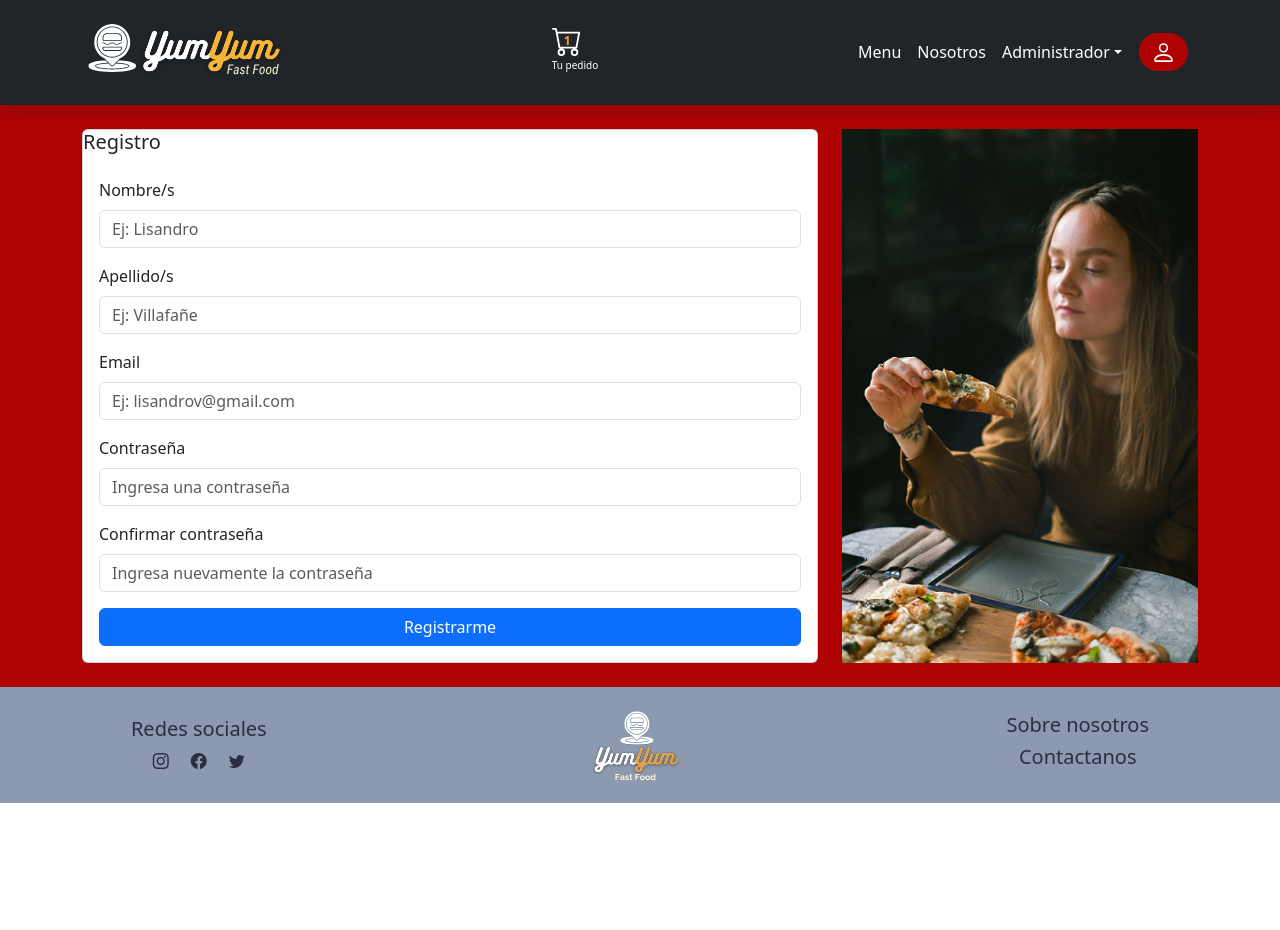
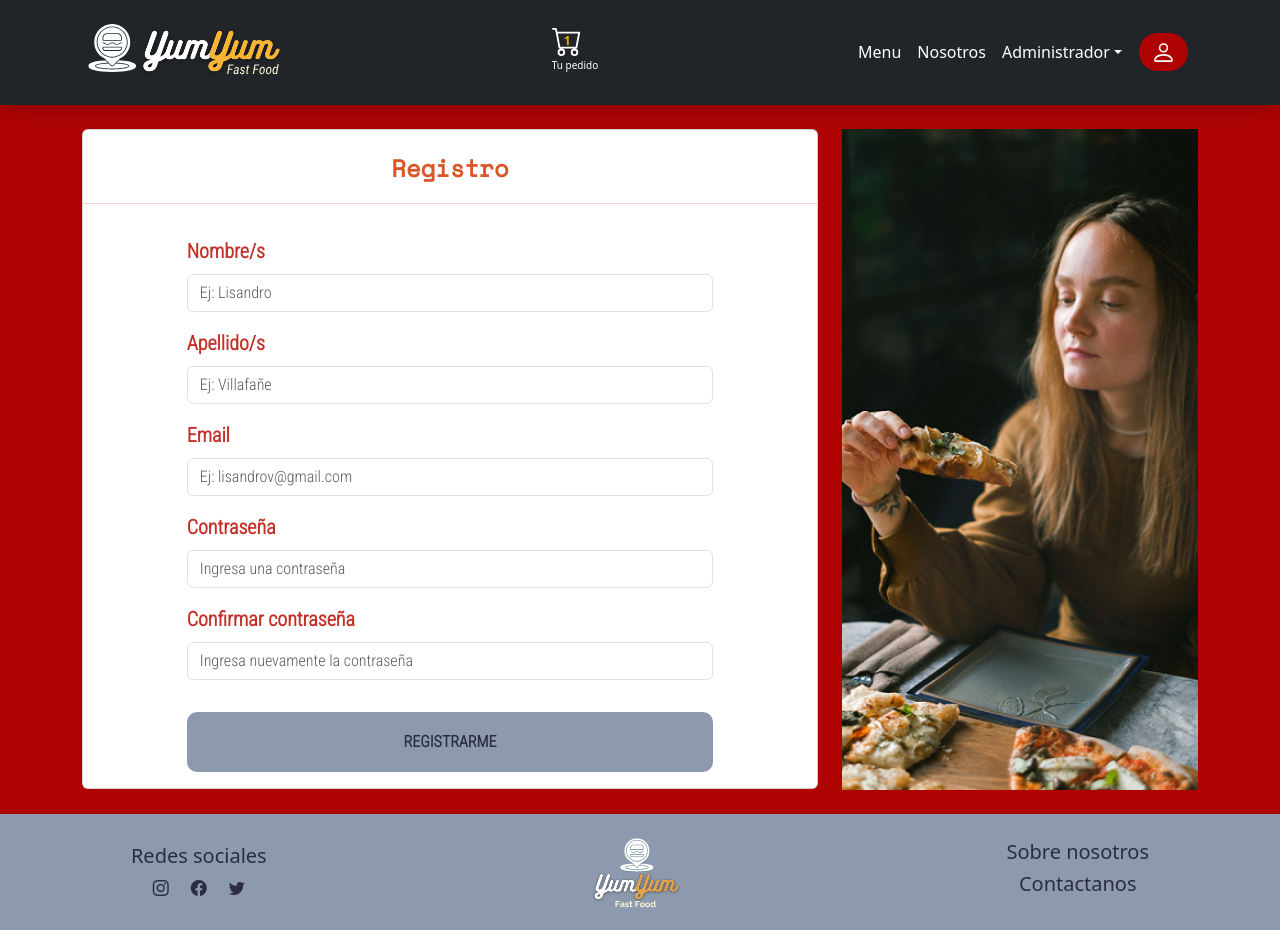
Before and after one commit to lourdesgarciafyl/PF-YumYum-frontend, a React (Vite) app: page /registro in a window 1280 px wide. Before the commit the page ends 803 px from the top, so only its background shows below. Built offline with nearby package versions, Linux system fonts and the light colour scheme; no server answers.

Commit message:
se agregan estilos css faltantes, en el form control y color de fondo blanco

```diff
--- a/src/components/views/Registro.jsx
+++ b/src/components/views/Registro.jsx
@@ -13,12 +13,14 @@ const Registro = () => {
             <Row className="py-2">
                 <Col lg={8}>
                     <Card className="letraForm">
-                        <Card.Title> Registro </Card.Title>
-                        <Card.Body>
-                            <Form>
+                        <Card.Title className="mt-4 mb-1 text-center letraSpace letraNaranja fw-bold fs-4">Registro</Card.Title>
+                        <hr className="letraNaranja" />
+                        <Card.Body className="d-flex justify-content-center">
+                            <Form className="w-75 letraRoboto letraRoja fs-5 fw-bold">
                             <Form.Group className="mb-3">
                                 <Form.Label>Nombre/s</Form.Label>
                                 <Form.Control
+                                className="inputFormRegistro"
                                 type="text"
                                 placeholder="Ej: Lisandro"></Form.Control>
                             </Form.Group>
@@ -26,6 +28,7 @@ const Registro = () => {
                             <Form.Group className="mb-3">
                                 <Form.Label>Apellido/s</Form.Label>
                                 <Form.Control
+                                className="inputFormRegistro"
                                 type="text"
                                 placeholder="Ej: Villafañe"></Form.Control>
                             </Form.Group>
@@ -33,6 +36,7 @@ const Registro = () => {
                             <Form.Group className="mb-3">
                                 <Form.Label>Email</Form.Label>
                                 <Form.Control
+                                className="inputFormRegistro"
                                 type="email"
                                 placeholder="Ej: lisandrov@gmail.com"></Form.Control>
                             </Form.Group>
@@ -40,6 +44,7 @@ const Registro = () => {
                             <Form.Group className="mb-3">
                                 <Form.Label>Contraseña</Form.Label>
                                 <Form.Control
+                                className="inputFormRegistro"
                                 type="password"
                                 placeholder="Ingresa una contraseña"></Form.Control>
                             </Form.Group>
@@ -47,11 +52,12 @@ const Registro = () => {
                             <Form.Group className="mb-3">
                                 <Form.Label>Confirmar contraseña</Form.Label>
                                 <Form.Control
+                                className="inputFormRegistro"
                                 type="password"
                                 placeholder="Ingresa nuevamente la contraseña"></Form.Control>
                             </Form.Group>
 
-                            <Button className="w-100">Registrarme</Button>
+                            <Button className="w-100 btnRegistrarme fw-bold">REGISTRARME</Button>
                             </Form>
                         </Card.Body>
                     </Card>
--- a/src/css/registro.css
+++ b/src/css/registro.css
@@ -1,7 +1,37 @@
 .imgRegistro{
     width: 100%;
-    height: 100%;
+    height: 661px;
     object-fit: cover;
+}
+.inputFormRegistro {
+    background: transparent;
+    color: #2b2d42;
+  }
+.form-control:focus {
+    -webkit-text-fill-color: #2b2d42;
+    box-shadow: 0 0 0 0.25rem #f7b538 !important;
+    border-color: transparent;
+  }
+.btnRegistrarme{
+    margin-top: 2rem;
+    display: block;
+    width: 100%;
+    background-color: #8d99ae;
+    text-decoration: none;
+    color: #2b2d42;
+    padding: 1rem 2rem;
+    border: 2px solid #8d99ae;
+    border-radius: 10px;
+    text-align: center;
+    font-size: 1rem;
+    font-weight: 900;
+    text-transform: uppercase;
+    transition-property: background-color;
+    transition-duration: 0.3s;
+}
+.btnRegistrarme:hover{
+    background-color: #d8572a;
+    border: 2px solid #d8572a;
 }
 @media (max-width: 576px) {
     .letraForm{
```
